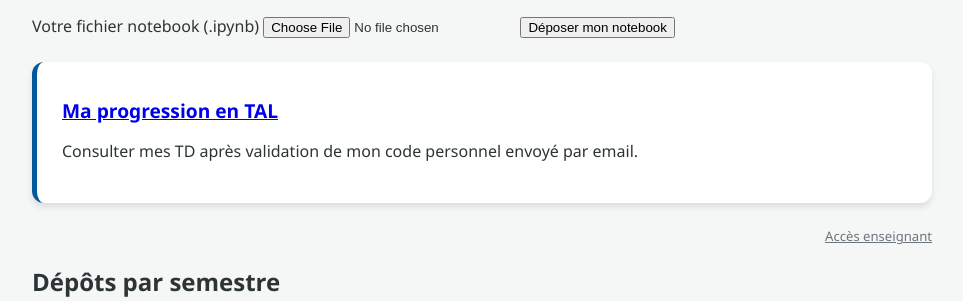
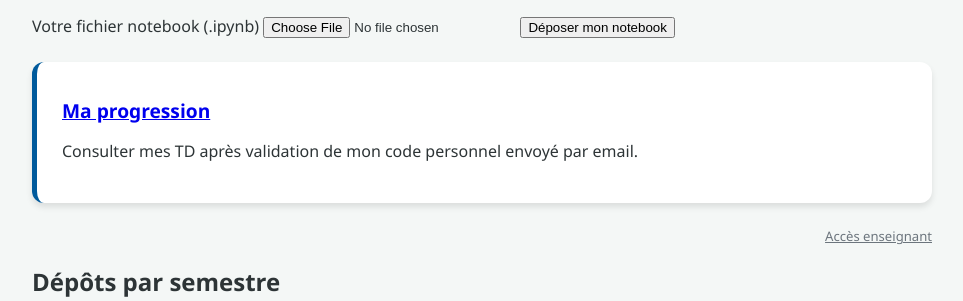
Before and after one commit to dreymond732/tal-notebook-evaluator, a Flask app: page / in a window 1280 px wide. Shown: the part 167-468 px from the top of the page, without its empty margins (158-1121 px from the left). Run offline with Flask 3, Linux system fonts and the light colour scheme.

Commit message:
fix: conserver le préfixe public dans les liens d'accueil TAL

```diff
--- a/app/templates/selector_template.html
+++ b/app/templates/selector_template.html
@@ -25,7 +25,7 @@
 <body>
     <main class="container">
         {% if semester %}
-        <nav aria-label="Navigation"><a href="{{ url_for('main.index') }}">← Changer de semestre</a> · <a href="{{ tal_url_for('teacher.index') }}" style="font-size:0.85rem">Enseignant</a></nav>
+        <nav aria-label="Navigation"><a href="{{ tal_url_for('main.index') }}">← Changer de semestre</a> · <a href="{{ tal_url_for('teacher.index') }}" style="font-size:0.85rem">Enseignant</a></nav>
         <h1>Correcteurs — {{ semester }}</h1>
         <p>Choisissez le TD ou le contrôle pour déposer votre notebook.</p>
         {% else %}
@@ -33,7 +33,7 @@
         <p>Déposez votre notebook : le TD ou le contrôle sera reconnu automatiquement.</p>
         {% include 'submit_form.html' %}
         <div class="card semester" style="margin:1.5rem 0">
-            <h2><a href="{{ url_for('student.individual') }}">Ma progression en TAL</a></h2>
+            <h2><a href="{{ tal_url_for('student.individual') }}">Ma progression</a></h2>
             <p>Consulter mes TD après validation de mon code personnel envoyé par email.</p>
         </div>
         <p style="text-align:right;margin:0.75rem 0;color:var(--secondary);font-size:0.82rem">
@@ -50,7 +50,7 @@
         <div class="grid">
             {% if semester %}
             {% for id, (label, module) in evaluators.items() %}
-            <a href="{{ url_for('main.route_evaluator', eval_name=id) }}"
+            <a href="{{ tal_url_for('main.route_evaluator', eval_name=id) }}"
                class="card {{ evaluator_modes[id] }}">
                 <span class="badge {{ 'badge-td' if evaluator_modes[id] == 'td' else 'badge-ctrl' }}">
                     {{ 'TD — auto-évaluation' if evaluator_modes[id] == 'td' else 'Contrôle — dépôt' }}
@@ -61,7 +61,7 @@
             {% endfor %}
             {% else %}
             {% for level in semesters %}
-            <a href="{{ url_for('main.semester_evaluators', semester=level) }}" class="card semester">
+            <a href="{{ tal_url_for('main.semester_evaluators', semester=level) }}" class="card semester">
                 <h2>{{ level }}</h2>
                 <p>Accéder aux correcteurs du semestre {{ level[1:] }}.</p>
             </a>
```
